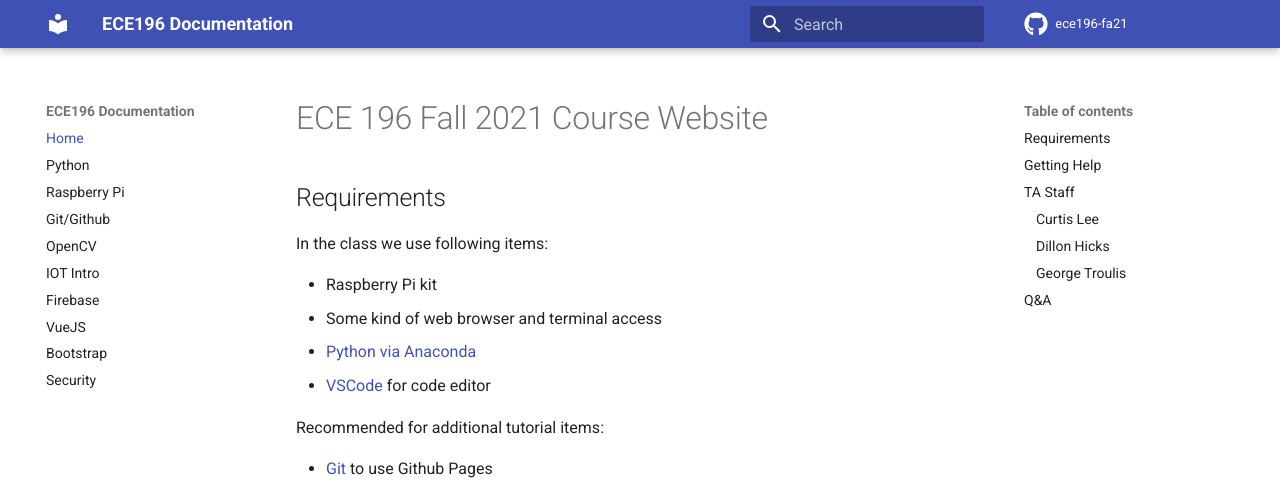
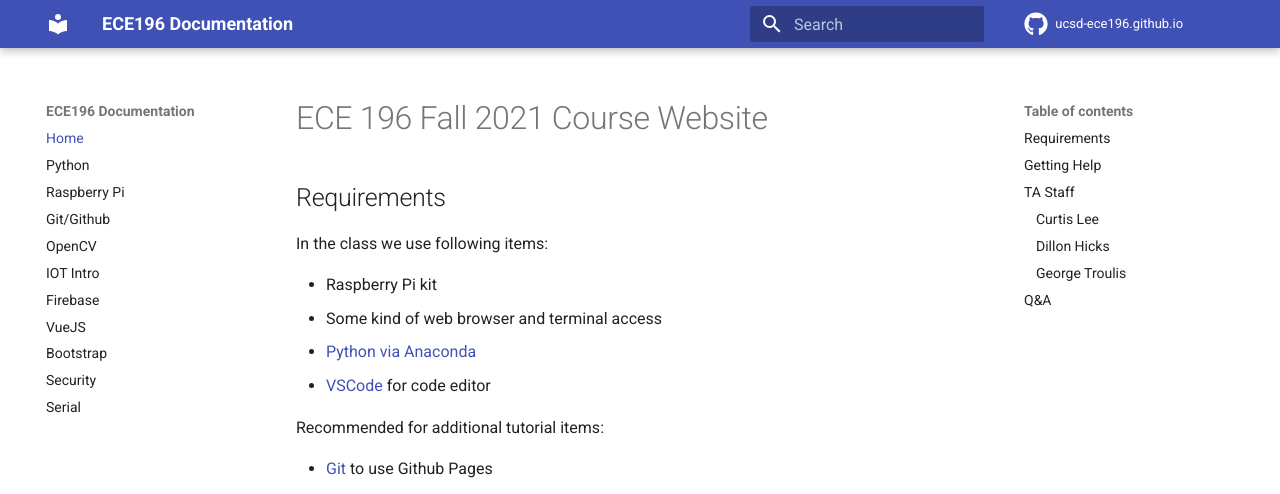
Before and after one commit to ucsd-ece196/ucsd-ece196.github.io, an MkDocs documentation site: the page built from docs/index.md, in a window 1280 px wide. Shown: the top 494 px of the page. Built offline with MkDocs 1.6.1 and Material for MkDocs 9.7.7, drawn with Linux system fonts in a browser that asks for light colours; comment, search, counter and statistics services are not loaded.

Commit message:
fixed repo url, added serial.md

```diff
--- a/mkdocs.yml
+++ b/mkdocs.yml
@@ -1,6 +1,6 @@
 site_name: ECE196 Documentation
-repo_url: https://github.com/curtisrlee/ece196-fa21
-repo_name: ece196-fa21
+repo_url: https://github.com/ucsd-ece196/ucsd-ece196.github.io
+repo_name: ucsd-ece196.github.io
 edit_uri: ""
 nav:
     - Home: index.md
@@ -13,6 +13,7 @@ nav:
     - VueJS: web.md
     - Bootstrap: bootstrap.md
     - Security: secure.md
+    - Serial: serial.md
 theme:
     name: material
     icon:
```
Also changed, not shown: docs/serial.md (added, +8 -0 lines).
